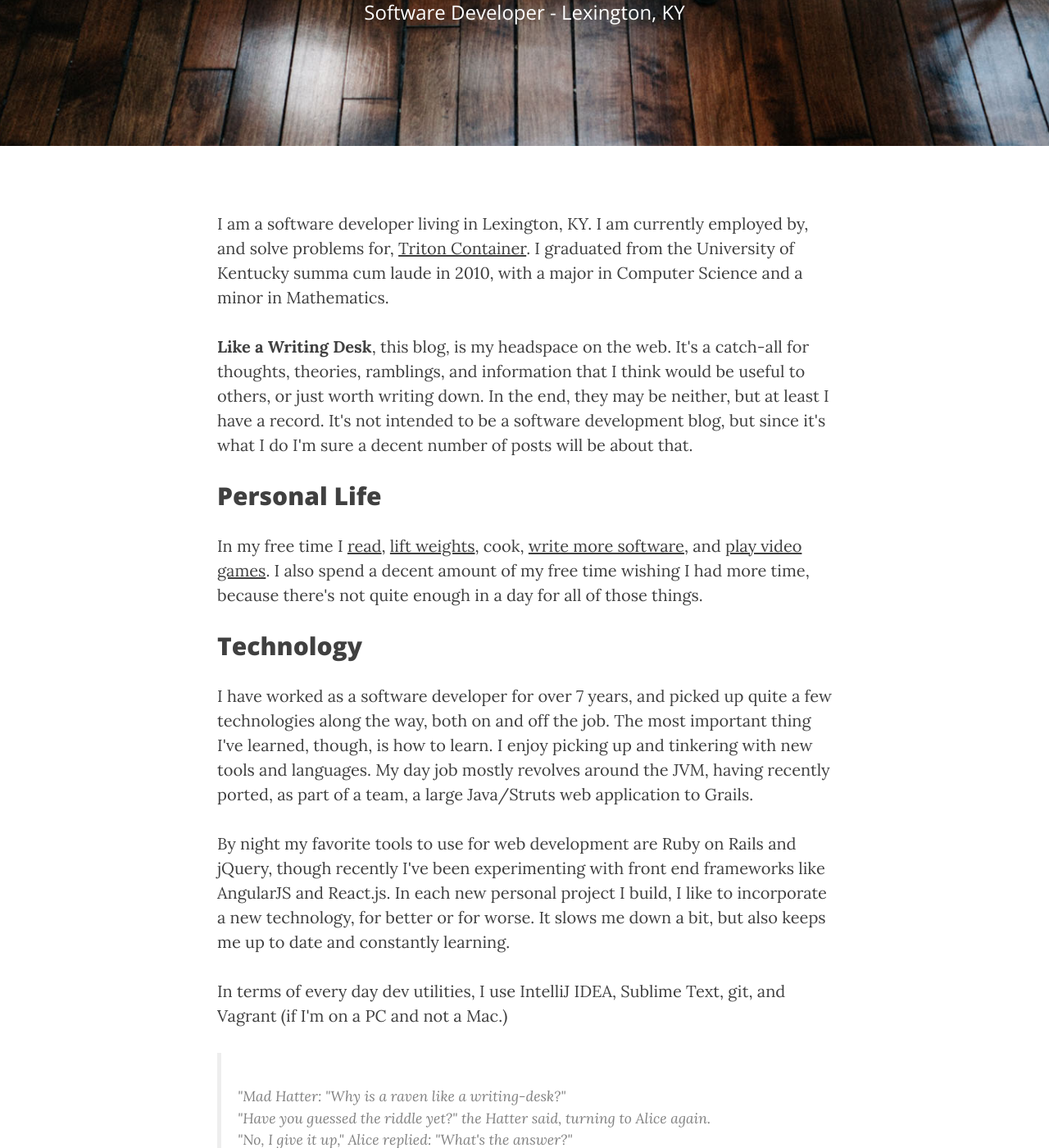
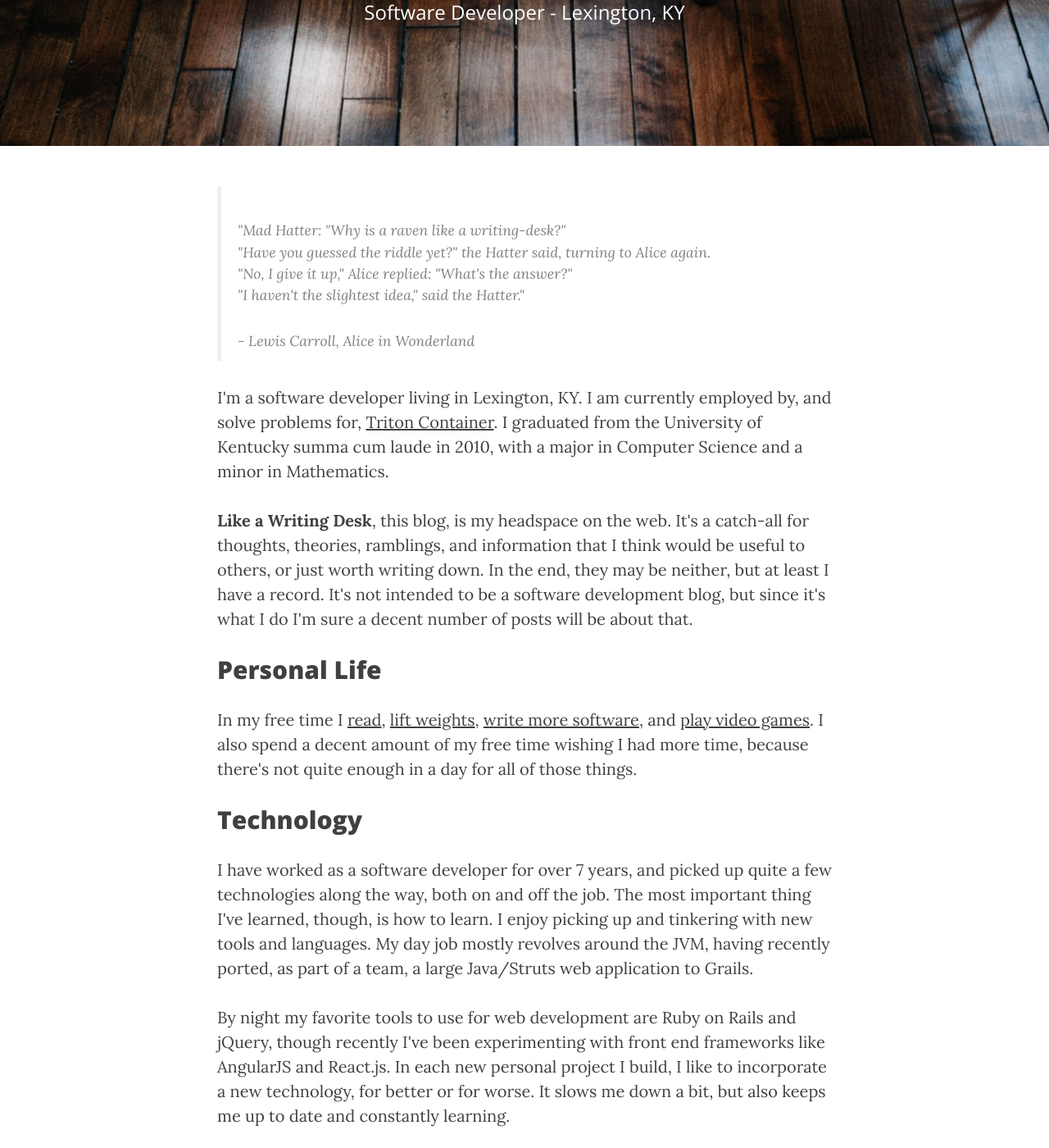
Before and after one commit to zacharyw/like-a-writing-desk, a Jekyll site: the page built from about.html, in a window 1280 px wide and 1400 px high, scrolled down 270 px. Shown: the whole window at 82% size. Built offline with Jekyll 4.4.1, drawn with Linux system fonts in a browser that asks for light colours; nearby versions of some CDN libraries; some of the changed text lies outside the part shown.

```diff
--- a/about.html
+++ b/about.html
@@ -5,8 +5,20 @@ description: "Software Developer - Lexington, KY"
 header-img: "img/about-bg.jpg"
 ---
 
+<blockquote>
+  <p>
+    "Mad Hatter: "Why is a raven like a writing-desk?"<br>
+    "Have you guessed the riddle yet?" the Hatter said, turning to Alice again.<br>
+    "No, I give it up," Alice replied: "What's the answer?"<br>
+    "I haven't the slightest idea," said the Hatter."<br>
+  </p>
+  <p>
+    - Lewis Carroll, Alice in Wonderland
+  </p>
+</blockquote>
+
 <p>
-I am a software developer living in Lexington, KY. I am currently employed by, and solve problems for, <a href="https://www.tritoncontainer.com/">Triton Container</a>. I graduated from the University of Kentucky summa cum laude in 2010, with a major in Computer Science and a minor in Mathematics.
+I'm a software developer living in Lexington, KY. I am currently employed by, and solve problems for, <a href="https://www.tritoncontainer.com/">Triton Container</a>. I graduated from the University of Kentucky summa cum laude in 2010, with a major in Computer Science and a minor in Mathematics.
 </p>
 
 <p>
@@ -16,7 +28,7 @@ I am a software developer living in Lexington, KY. I am currently employed by, a
 <h2>Personal Life</h2>
 
 <p>
-In my free time I <a href="https://www.goodreads.com/user/show/11680501-zachary">read</a>, <a href="https://www.fitocracy.com/profile/pragmaticzach/">lift weights</a>, cook, <a href="https://github.com/zacharyw">write more software</a>, and <a href="http://steamcommunity.com/id/valabrax/">play video games</a>. I also spend a decent amount of my free time wishing I had more time, because there's not quite enough in a day for all of those things.
+In my free time I <a href="https://www.goodreads.com/user/show/11680501-zachary">read</a>, <a href="https://www.fitocracy.com/profile/pragmaticzach/">lift weights</a>, <a href="https://github.com/zacharyw">write more software</a>, and <a href="http://steamcommunity.com/id/valabrax/">play video games</a>. I also spend a decent amount of my free time wishing I had more time, because there's not quite enough in a day for all of those things.
 </p>
 
 <h2>Technology</h2>
@@ -32,15 +44,3 @@ In my free time I <a href="https://www.goodreads.com/user/show/11680501-zachary"
 <p>
   In terms of every day dev utilities, I use IntelliJ IDEA, Sublime Text, git, and Vagrant (if I'm on a PC and not a Mac.)
 </p>
-
-<blockquote>
-  <p>
-    "Mad Hatter: "Why is a raven like a writing-desk?"<br>
-    "Have you guessed the riddle yet?" the Hatter said, turning to Alice again.<br>
-    "No, I give it up," Alice replied: "What's the answer?"<br>
-    "I haven't the slightest idea," said the Hatter."<br>
-  </p>
-  <p>
-    - Lewis Carroll, Alice in Wonderland
-  </p>
-</blockquote>
```
Also changed, not shown: _posts/2015-08-31-installing-css-frameworks-in-meteor.markdown (added, +47 -0 lines).
